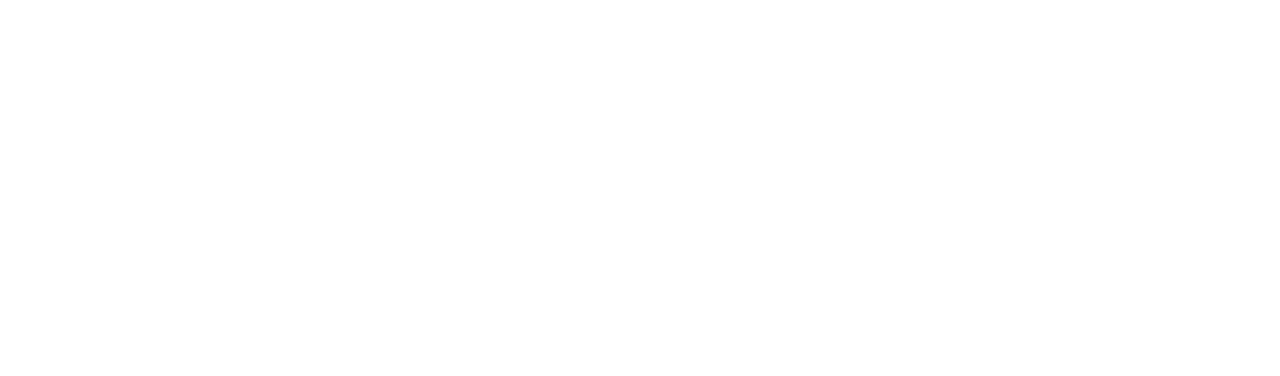
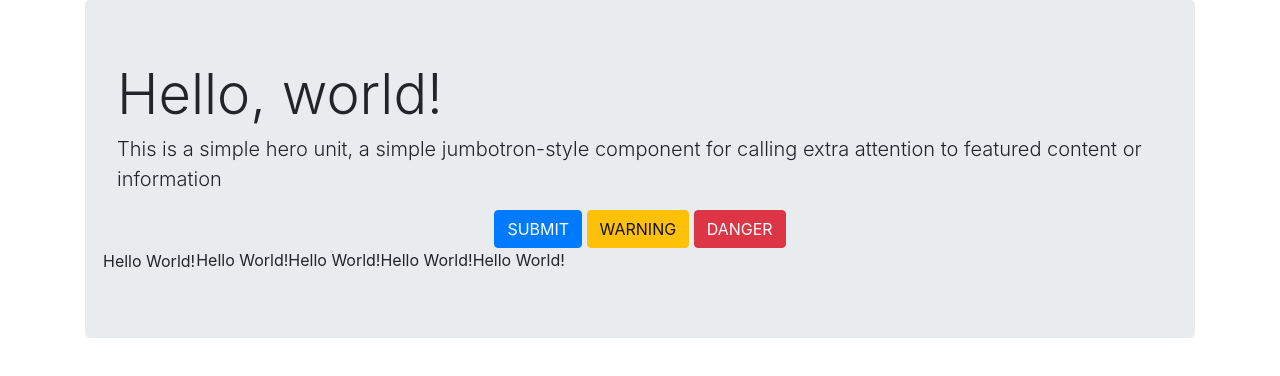
Before and after one commit to JacksonJS12/SoftUni-Front-End-2018, a plain HTML site: page 02.Exercise-Introduction-to-Bootstrap/index.html in a window 1280 px wide. Drawn offline with nearby package versions, Linux system fonts and the light colour scheme.

Commit message:
added some design

```diff
--- a/02.Exercise-Introduction-to-Bootstrap/index.html
+++ b/02.Exercise-Introduction-to-Bootstrap/index.html
@@ -9,6 +9,24 @@
     <link rel="stylesheet" href="./styles.css">
 </head>
 <body>
-
+    <div class="container">
+        <div class="jumbotron">
+            <h1 class="display-4">Hello, world!</h1>
+            <p class="lead">This is a simple hero unit, a simple jumbotron-style component for calling extra attention
+                to featured content or information</p>
+            <div class="text-center">
+                <button type="button" class="btn btn-primary">SUBMIT</button>
+                <button type="button" class="btn btn-warning">WARNING</button>
+                <button type="button" class="btn btn-danger">DANGER</button>
+            </div>
+            <div class="row">
+                <span class="border ">Hello World!</span>
+                <span class="border-top">Hello World!</span>
+                <span class="border-end">Hello World!</span>
+                <span class="border-bottom">Hello World!</span>
+                <span class="border-start">Hello World!</span>
+            </div>
+        </div>
+    </div>
 </body>
 </html>
```
